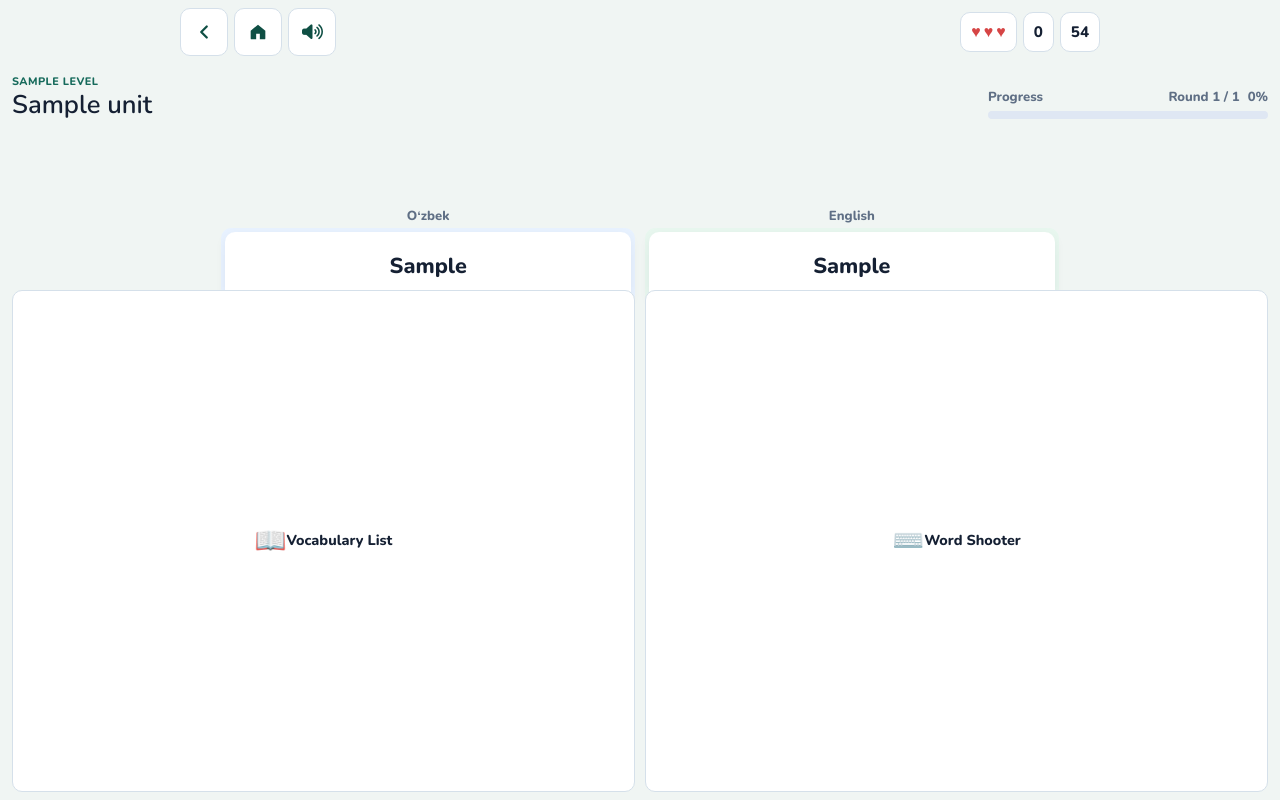
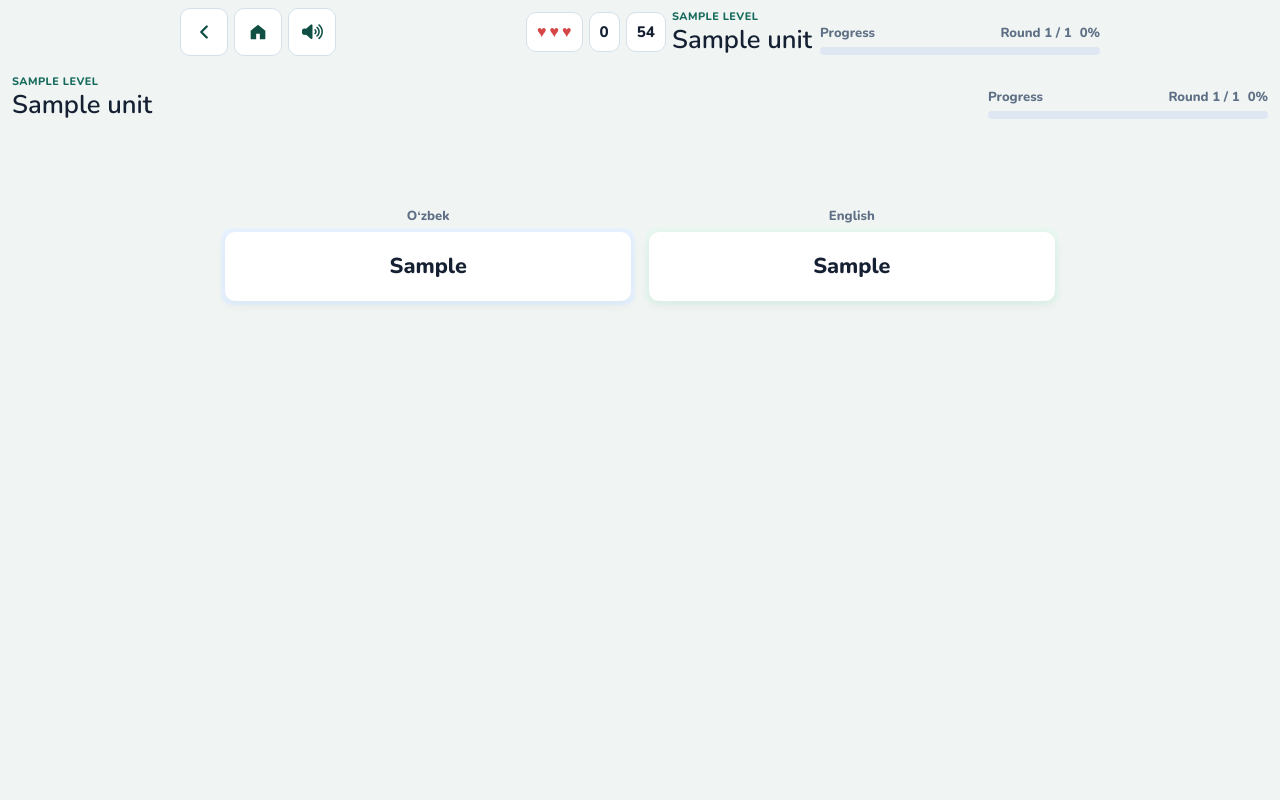
Before and after one commit to sobirovinc/norasaysenglish, a Django app: page /units/1/play/ in a window 1280 px wide. Run offline with Django 5.2, Linux system fonts and the light colour scheme; data comes from the database, SQL or seed files in the repository; tables that the repository leaves empty hold one stand-in row (values such as "Sample post").

Commit message:
ui/ux changes in matching game

```diff
--- a/vocabulary/templates/vocabulary/game.html
+++ b/vocabulary/templates/vocabulary/game.html
@@ -46,6 +46,22 @@
                 <span id="time">60</span>
             </div>
         </div>
+        <div class="game-status">
+        <div class="game-title">
+            <p class="eyebrow">{{ unit.level.name }}</p>
+            <h1>{{ unit.title }}</h1>
+        </div>
+        <div class="unit-progress" aria-label="Unit Progress">
+            <div class="progress-copy">
+                <span>Progress</span>
+                <strong id="roundLabel">Round 1 / 1</strong>
+                <span id="progressPercent">0%</span>
+            </div>
+            <div class="progress-track" aria-hidden="true">
+                <div id="progressFill" class="progress-fill"></div>
+            </div>
+        </div>
+    </div>
     </header>
 
     <div class="game-status">
@@ -157,16 +173,6 @@
             </div>
         </div>
     </div>
-    <nav class="study-actions" aria-label="Play games" id="studyGameLinks">
-        <a class="secondary-button" href="{% url 'vocabulary:unit_vocabulary' unit.id %}">
-            <span class="mode-icon" aria-hidden="true">📖</span>
-            Vocabulary List
-        </a>
-        <a class="secondary-button" href="{% url 'vocabulary:spelling' unit.id %}">
-            <span class="mode-icon" aria-hidden="true">⌨️</span>
-            Word Shooter
-        </a>
-    </nav>
 </section>
 {% endblock %}
 
```
